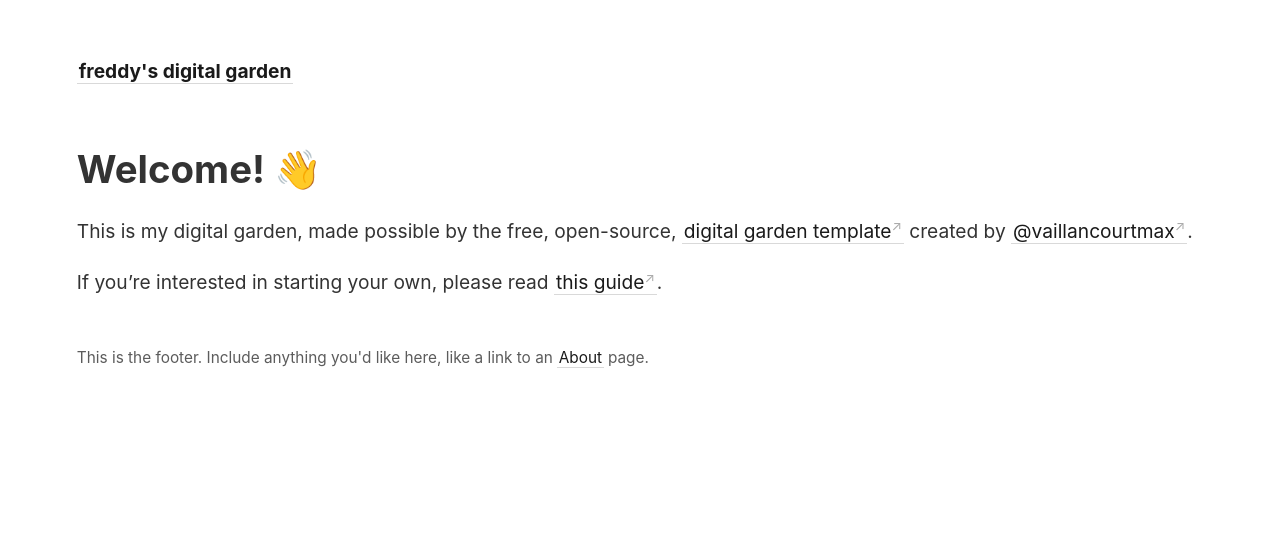
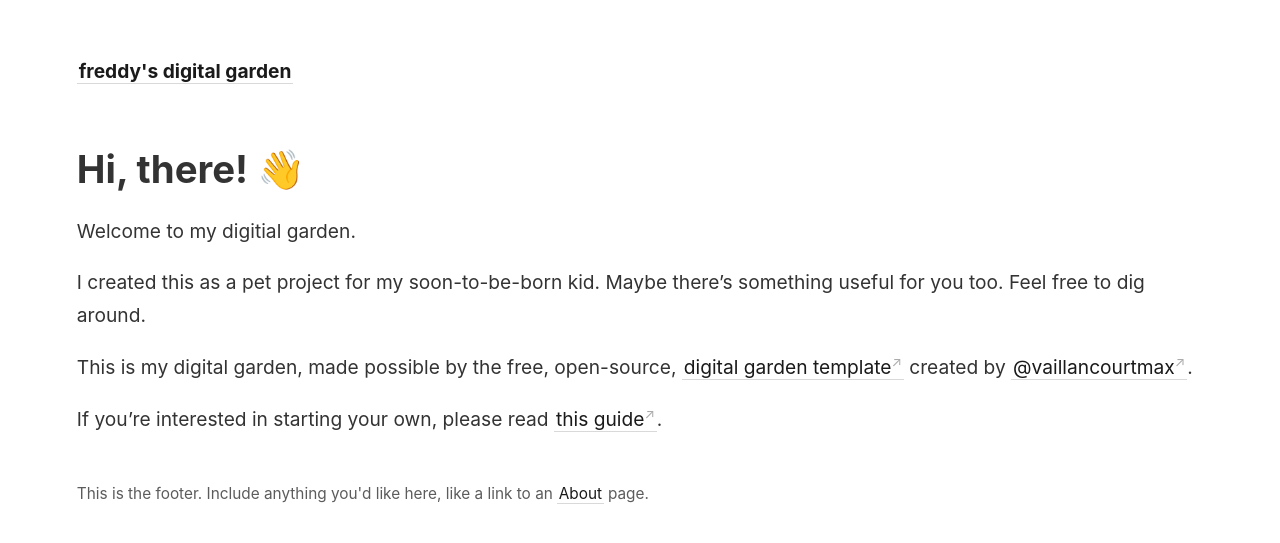
Before and after one commit to fredw529/digital-garden, a Jekyll site: the page built from _notes/fredw's digital garden/index.md, in a window 1280 px wide. Shown: the top 543 px of the page. Built offline with Jekyll 4.4.1, drawn with Linux system fonts in a browser that asks for light colours.

Commit message:
moved some files around

```diff
--- a/_pages/index.md
+++ b/_notes/fredw's digital garden/index.md
@@ -5,7 +5,11 @@ id: home
 permalink: /
 ---
 
-# Welcome! 👋
+# Hi, there! 👋
+
+Welcome to my digitial garden.
+
+I created this as a pet project for my soon-to-be-born kid. Maybe there's something useful for you too.  Feel free to dig around.
 
 This is my digital garden, made possible by the free, open-source, [digital garden template](https://github.com/maximevaillancourt/digital-garden-jekyll-template) created by [@vaillancourtmax](https://twitter.com/vaillancourtmax).
 
```
Also changed, not shown: _notes/fredw's digital garden/improve my thinking.md (deleted, +0 -5 lines), _notes/fredw's digital garden/my new digital garden.md (deleted, +0 -9 lines), _notes/fredw's digital garden/about.md (renamed from _pages/about.md).
